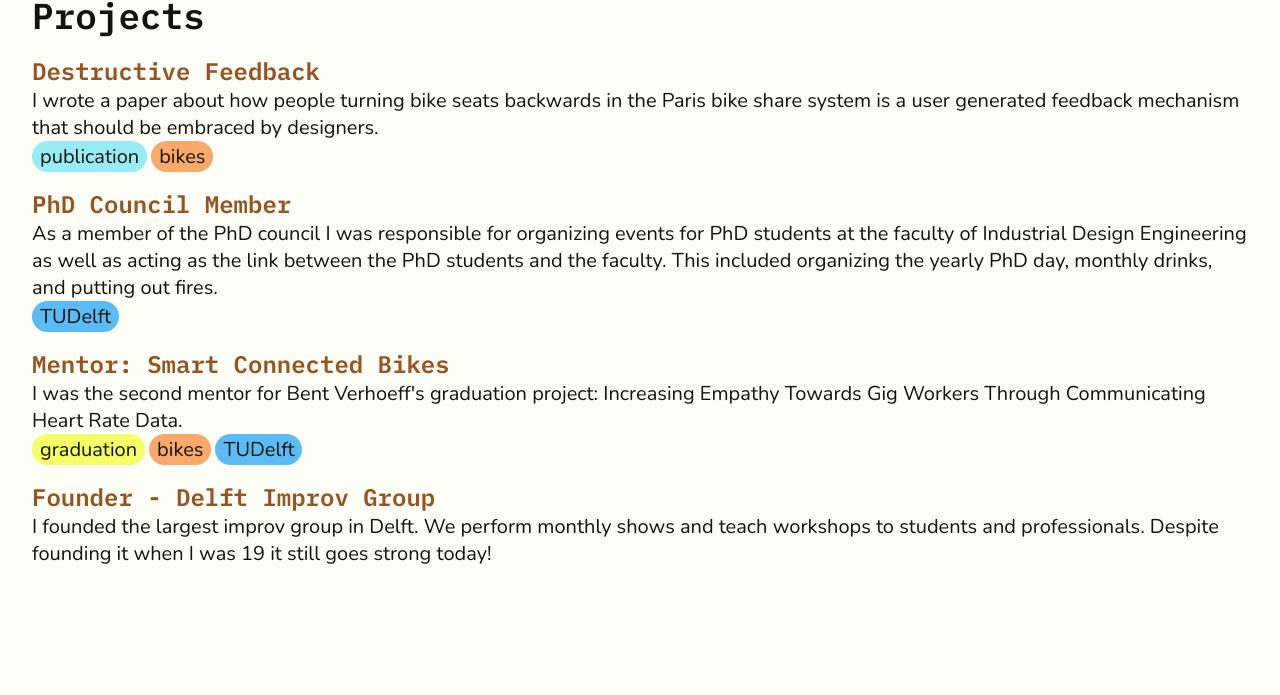
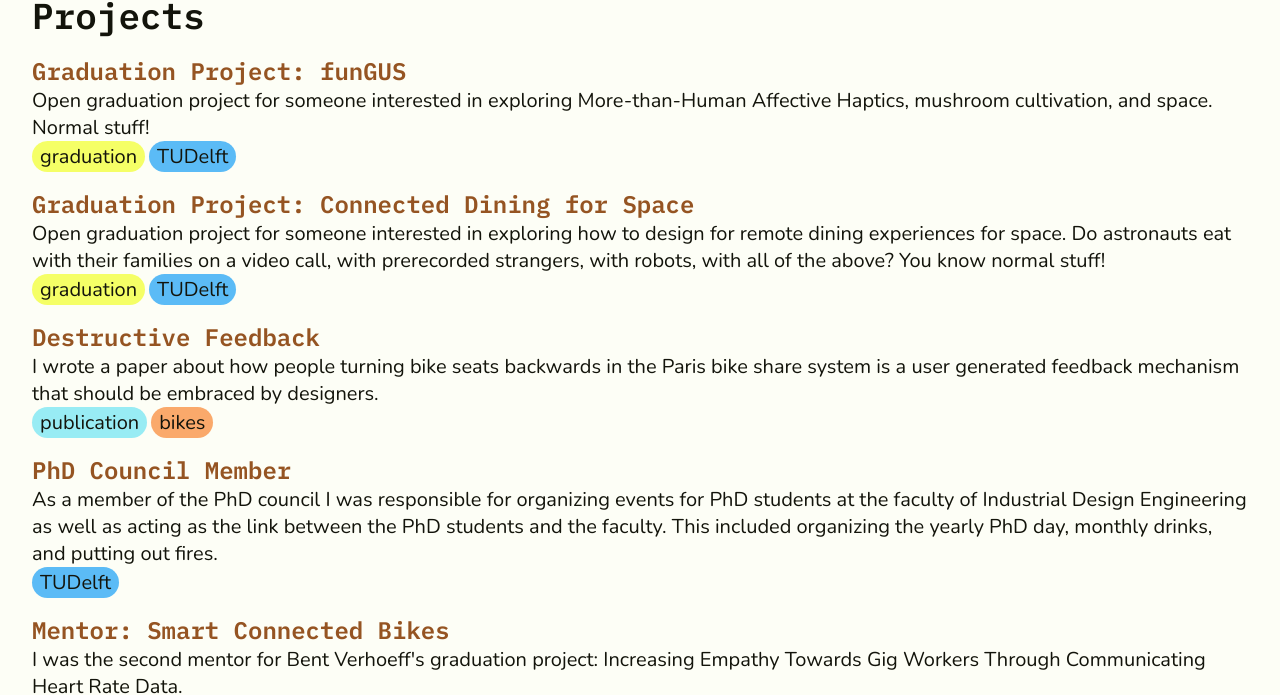
Before and after one commit to womei/womeijerdotcom, a Jekyll site: the page built from index.markdown, in a window 1280 px wide and 900 px high, scrolled down 669 px, cut to the strip 205-900 px from the top of the window. Built offline with Jekyll 4.4.1, drawn with Linux system fonts in a browser that asks for light colours; before the commit the page ends 1473 px from its top, so only the background shows below that.

Commit message:
added graduation projects

```diff
--- a/_data/projects.yml
+++ b/_data/projects.yml
@@ -1,3 +1,17 @@
+- title: "Graduation Project: funGUS"
+  link: "./assets/pdf/graduation_fungus.pdf"
+  body: "Open graduation project for someone interested in exploring More-than-Human Affective Haptics, mushroom cultivation, and space. Normal stuff!"
+  tags:
+    - graduation
+    - TUDelft
+
+- title: "Graduation Project: Connected Dining for Space"
+  link: "./assets/pdf/graduation_remote_para_eating.pdf"
+  body: "Open graduation project for someone interested in exploring how to design for remote dining experiences for space. Do astronauts eat with their families on a video call, with prerecorded strangers, with robots, with all of the above? You know normal stuff!"
+  tags:
+    - graduation
+    - TUDelft
+
 - title: Destructive Feedback
   body: I wrote a paper about how people turning bike seats backwards in the Paris bike share system is a user generated feedback mechanism that should be embraced by designers.
   link: "https://research.tudelft.nl/en/publications/destructive-feedback-a-user-created-strategy-for-collecting-user-"
```
Also changed, not shown: 2 other files.
